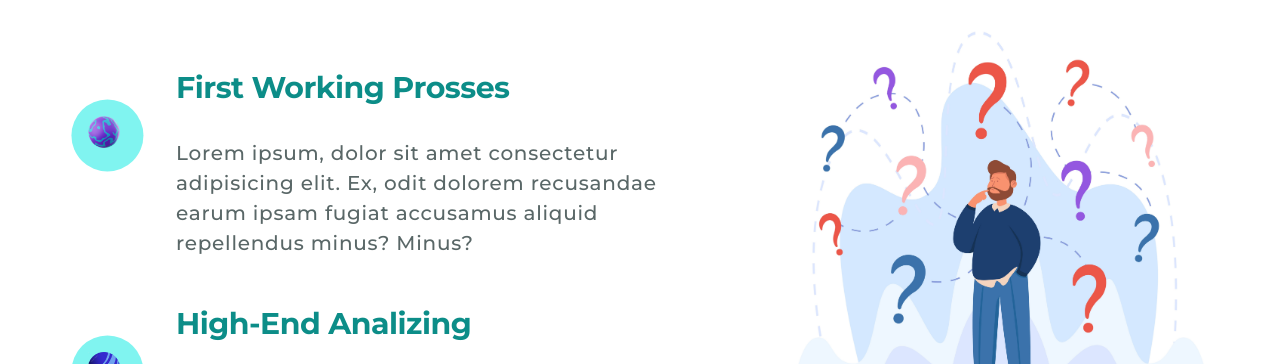
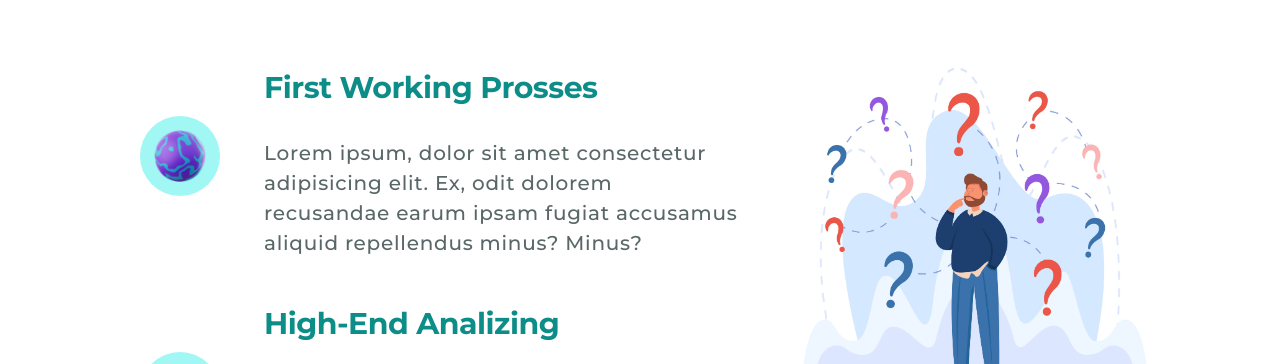
Before and after one commit to salahcst344/OOTU, a React (Create React App) app: page / in a window 1280 px wide. Shown: the part 1116-1480 px from the top of the page. Built offline with nearby package versions, Linux system fonts and the light colour scheme.

Commit message:
Fix styles

```diff
--- a/src/components/atoms/WhyUsItem/WhyUsItem.module.css
+++ b/src/components/atoms/WhyUsItem/WhyUsItem.module.css
@@ -1,6 +1,7 @@
 .why-us-item {
   display: flex;
   align-items: center;
+  justify-content: center;
   gap: 6.4rem;
   list-style: none;
 }
@@ -9,24 +10,21 @@
   width: 4.8rem;
   height: 4.8rem;
   scale: 2;
-  position: relative;
 }
 
-.why-us-dot::after {
-  content: "";
-  position: absolute;
-  top: 0;
-  left: 0;
-  translate: -23% -23%;
-  width: 3.6rem;
-  height: 3.6rem;
-  background-color: rgba(20, 235, 228, 0.537);
+.why-us-dot div {
+  background-color: rgba(20, 235, 228, 0.4);
   border-radius: 50%;
-  z-index: -1;
+  width: 4rem;
+  height: 4rem;
+  display: flex;
+  justify-content: center;
+  align-items: center;
 }
 
 .why-us-dot img {
-  width: 100%;
+  width: 2.6rem;
+  width: 2.6rem;
 }
 
 .why-us-item > div:last-child {
--- a/src/components/organisms/HeroSection/index.jsx
+++ b/src/components/organisms/HeroSection/index.jsx
@@ -12,7 +12,9 @@ const HeroSection = ({ heroContent }) => {
       <CenteredContainer hero>
         <SubHeading>{heroContent?.subHeading}</SubHeading>
         <PrimaryHeading>{heroContent?.main}</PrimaryHeading>
-        <LightDescription>{heroContent?.secondary}</LightDescription>
+        <LightDescription styles={{ opacity: 0.9 }}>
+          {heroContent?.secondary}
+        </LightDescription>
         <HeroBtnStack
           mainBtn={heroContent.mainBtn}
           secondaryBtn={heroContent.secondaryBtn}
--- a/src/components/organisms/WhyUs/WhyUs.module.css
+++ b/src/components/organisms/WhyUs/WhyUs.module.css
@@ -1,6 +1,6 @@
 .why-us {
   background-size: cover;
-  padding: 4.8rem 6.4rem;
+  padding: 4.8rem 12.8rem;
   border-radius: 11px;
   box-shadow: 0 2.4rem 4.8rem rgba(0, 0, 0, 0.075);
   color: var(--black);
--- a/src/components/organisms/WhyUs/index.jsx
+++ b/src/components/organisms/WhyUs/index.jsx
@@ -28,7 +28,7 @@ const WhyUs = ({ whyUs }) => {
           <WhyUsList whyUs={whyUs} />
         </CenteredContainer>
       </div>
-      <div className={classes['why-img']}>
+      <div className={classes["why-img"]}>
         <img src={whyUsUmg} alt="why us" />
       </div>
     </section>
```
